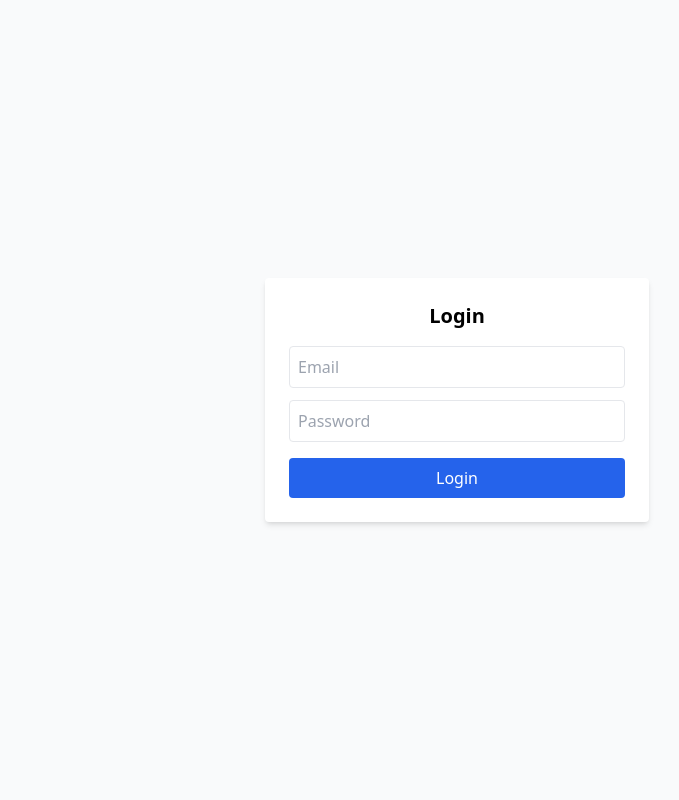
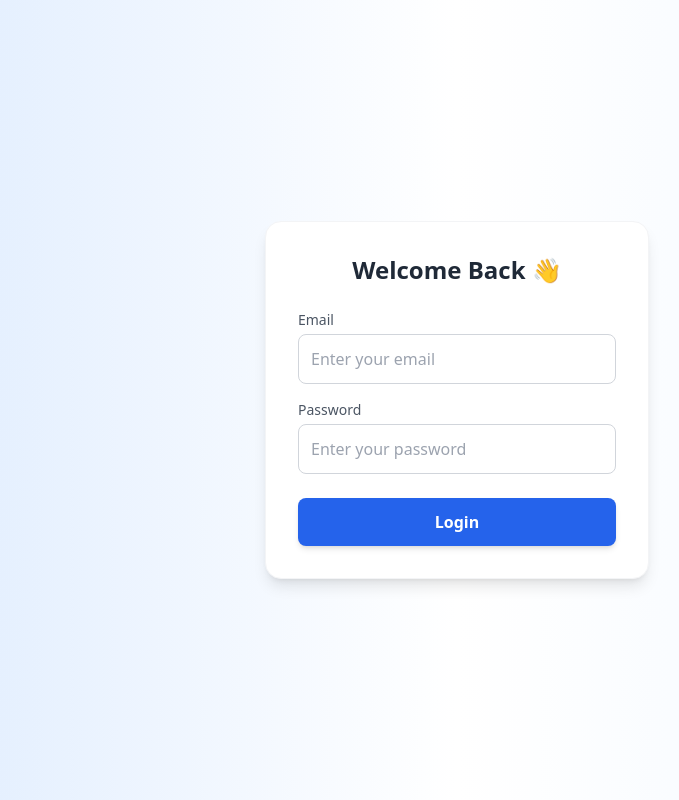
Before and after one commit to athleticmeet-ptu/sports-web-frontend, a React (Create React App) app: page / in a window 1280 px wide. Shown: the whole page, without its empty margins (183-862 px from the left). Built offline with nearby package versions, Linux system fonts and the light colour scheme.

Commit message:
Update LoginPage.jsx

```diff
--- a/src/pages/LoginPage.jsx
+++ b/src/pages/LoginPage.jsx
@@ -63,48 +63,60 @@
   };
 
  return (
-    <div className="flex flex-col items-center justify-center min-h-screen bg-gray-50">
+  <div className="flex items-center justify-center min-h-screen bg-gradient-to-r from-blue-100 via-white to-blue-50">
     <form
       onSubmit={handleLogin}
-        className="w-full max-w-sm p-6 bg-white shadow-md rounded"
+      className="w-full max-w-sm p-8 bg-white shadow-lg rounded-2xl border border-gray-100"
     >
-        <h2 className="text-xl mb-4 text-center font-semibold">Login</h2>
-        {err && <p className="text-red-500 mb-2">{err}</p>}
+      <h2 className="text-2xl font-bold text-center text-gray-800 mb-6">
+        Welcome Back 👋
+      </h2>
+      {err && (
+        <p className="text-red-500 mb-4 text-center font-medium bg-red-50 p-2 rounded">
+          {err}
+        </p>
+      )}
 
       {!roles.length ? (
         <>
+          <div className="mb-4">
+            <label className="block text-gray-600 text-sm mb-1">Email</label>
             <input
               type="email"
-              placeholder="Email"
+              placeholder="Enter your email"
               value={email}
-              className="w-full p-2 mb-3 border rounded"
+              className="w-full p-3 border border-gray-300 rounded-lg focus:ring-2 focus:ring-blue-400 focus:outline-none"
               onChange={(e) => setEmail(e.target.value)}
               required
             />
+          </div>
 
+          <div className="mb-6">
+            <label className="block text-gray-600 text-sm mb-1">Password</label>
             <input
               type="password"
-              placeholder="Password"
+              placeholder="Enter your password"
               value={password}
-              className="w-full p-2 mb-4 border rounded"
+              className="w-full p-3 border border-gray-300 rounded-lg focus:ring-2 focus:ring-blue-400 focus:outline-none"
               onChange={(e) => setPassword(e.target.value)}
               required
             />
+          </div>
 
           <button
             type="submit"
-              className="w-full bg-blue-600 text-white p-2 rounded hover:bg-blue-700 transition"
+            className="w-full bg-blue-600 text-white py-3 rounded-lg font-semibold hover:bg-blue-700 transition transform hover:scale-[1.02] shadow-md"
           >
             Login
           </button>
         </>
       ) : (
         <>
-            <label className="block mb-2">Select Role</label>
+          <label className="block text-gray-600 text-sm mb-2">Select Role</label>
           <select
             value={selectedRole}
             onChange={(e) => setSelectedRole(e.target.value)}
-              className="w-full p-2 mb-4 border rounded"
+            className="w-full p-3 mb-6 border border-gray-300 rounded-lg focus:ring-2 focus:ring-green-400 focus:outline-none"
           >
             <option value="">-- Choose Role --</option>
             {roles.map((r) => (
@@ -116,7 +128,7 @@
           <button
             type="button"
             onClick={handleRoleSelection}
-              className="w-full bg-green-600 text-white p-2 rounded hover:bg-green-700 transition"
+            className="w-full bg-green-600 text-white py-3 rounded-lg font-semibold hover:bg-green-700 transition transform hover:scale-[1.02] shadow-md"
           >
             Continue
           </button>
```
Lines whose indentation alone changed are shown as unchanged.
